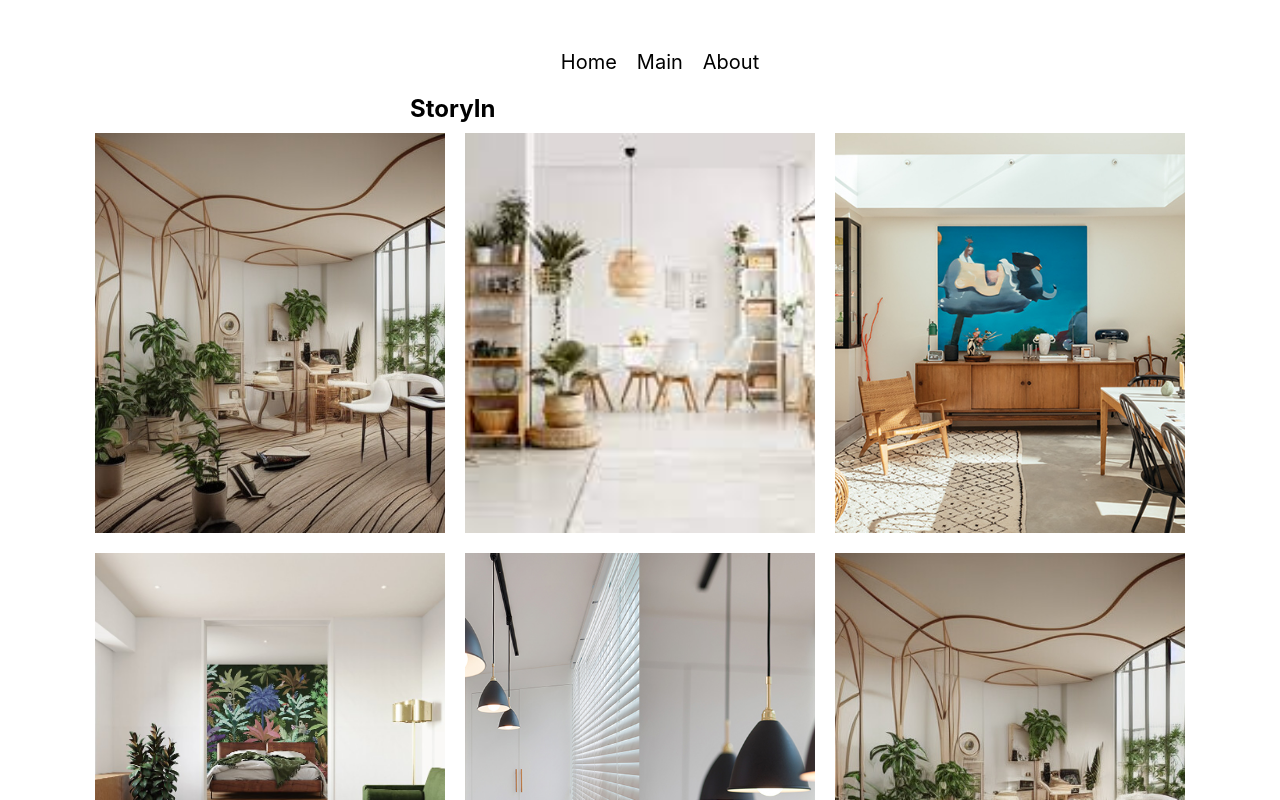
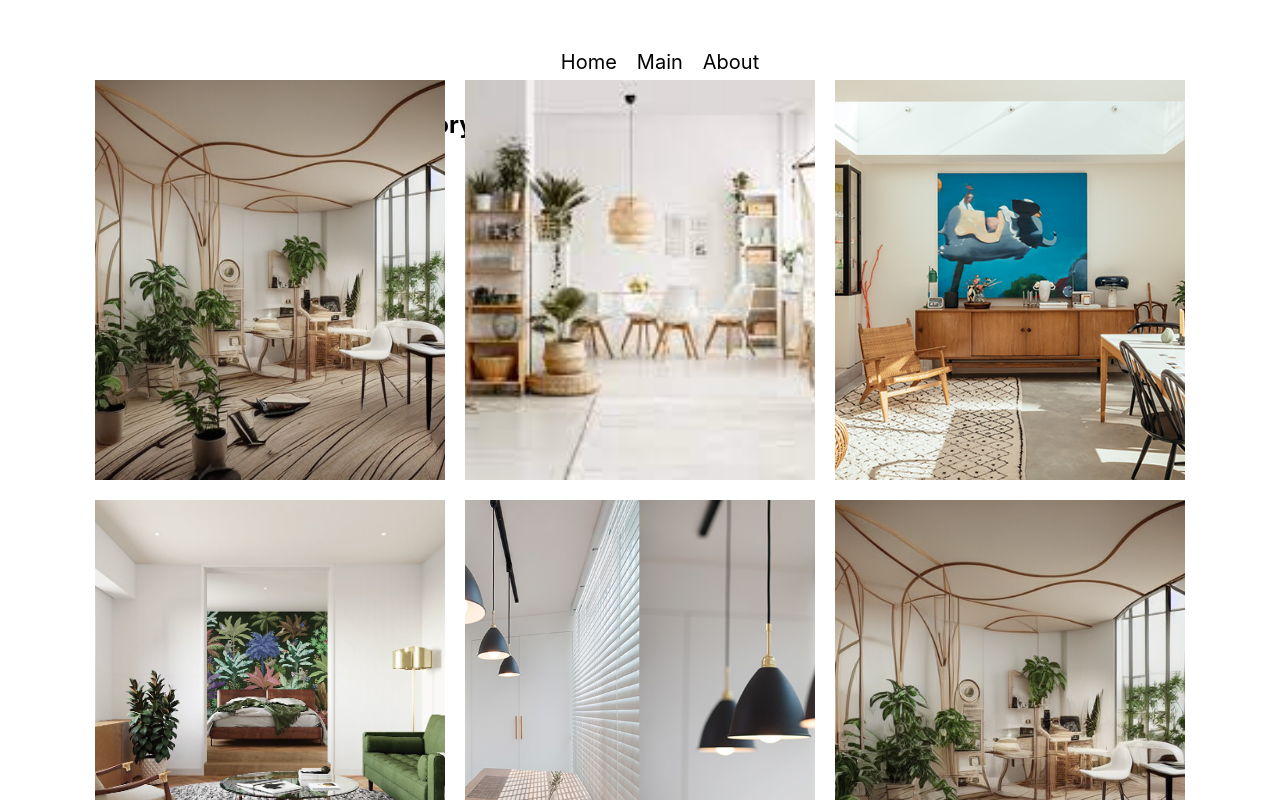
Before and after one commit to dlswn666/story-in, a React (Create React App) app: page /main in a window 1280 px wide. Shown: the top 800 px of the page. Built offline with nearby package versions, Linux system fonts and the light colour scheme.

Commit message:
style 변경

```diff
--- a/src/css/MainPageStyle.css
+++ b/src/css/MainPageStyle.css
@@ -51,6 +51,7 @@
     text-align: center;
   }
 
-  .title{
-    margin-left: 410px;
-  }
+  .title {
+    position: fixed;
+    left: 410px;
+    }
--- a/src/css/Navigation.css
+++ b/src/css/Navigation.css
@@ -10,7 +10,13 @@
 
   .nav-link {
     text-decoration: none;
+    font-weight: normal;
     color: black;
+    transition: font-weight 0.3s ease;
+  }
+
+  .nav-link:hover {
+    font-weight: bold;
   }
 
   .nav-container-sub{
```
